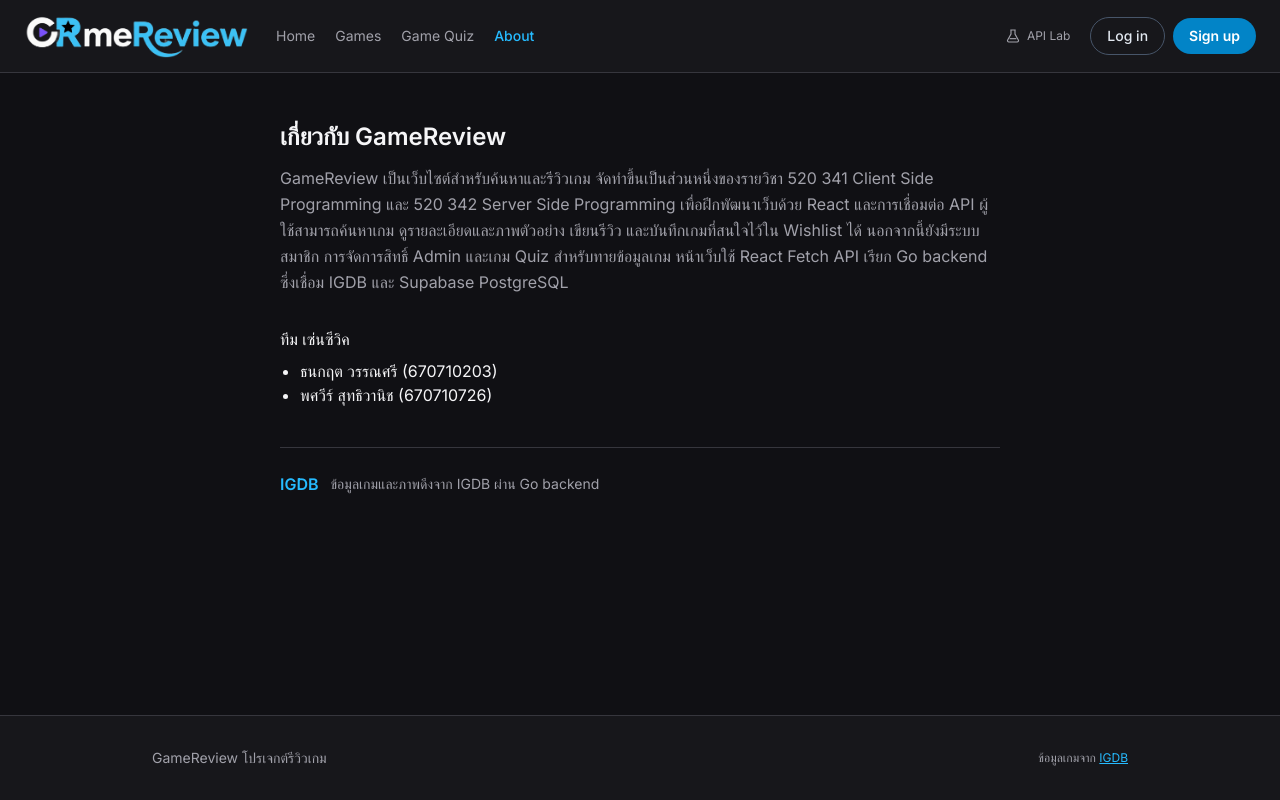
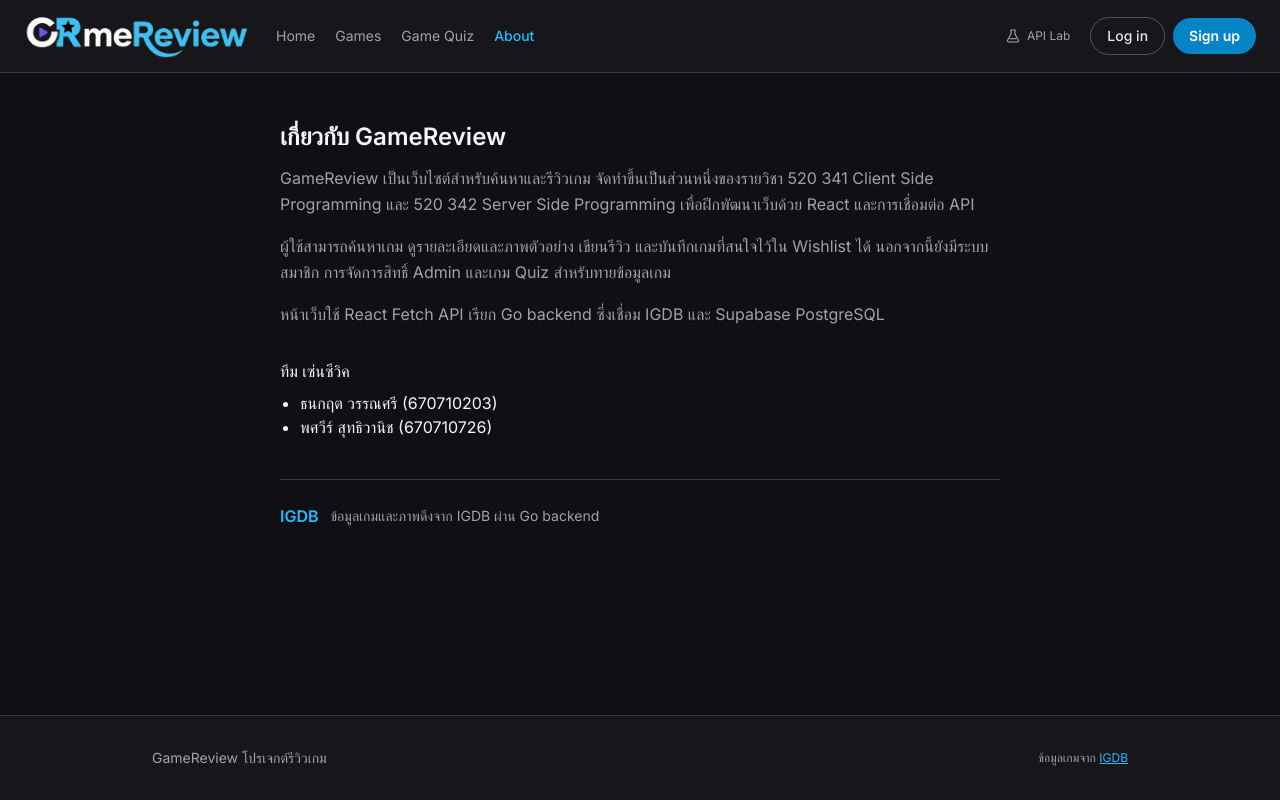
Before and after one commit to Potsavee/GameHub-sensevix, a React (Create React App) app in the folder gamebuhhub-fe/frontend/: page /about in a window 1280 px wide. Built offline with nearby package versions, Linux system fonts and the light colour scheme; no server answers.

Commit message:
page about2

```diff
--- a/gamebuhhub-fe/frontend/src/pages/About.jsx
+++ b/gamebuhhub-fe/frontend/src/pages/About.jsx
@@ -2,15 +2,19 @@ function About() {
   return (
     <div className="mx-auto max-w-3xl px-4 py-12 md:px-6">
       <h1 className="text-2xl font-semibold text-slate-900">เกี่ยวกับ GameReview</h1>
-      <p className="mt-3 leading-relaxed text-slate-600 whitespace-pre-line">
+      <div className="mt-3 space-y-4 leading-relaxed text-slate-600">
+        <p>
           GameReview เป็นเว็บไซต์สำหรับค้นหาและรีวิวเกม จัดทำขึ้นเป็นส่วนหนึ่งของรายวิชา 520 341 Client Side Programming
           และ 520 342 Server Side Programming เพื่อฝึกพัฒนาเว็บด้วย React และการเชื่อมต่อ API
-
+        </p>
+        <p>
           ผู้ใช้สามารถค้นหาเกม ดูรายละเอียดและภาพตัวอย่าง เขียนรีวิว และบันทึกเกมที่สนใจไว้ใน Wishlist ได้ นอกจากนี้ยังมีระบบสมาชิก
           การจัดการสิทธิ์ Admin และเกม Quiz สำหรับทายข้อมูลเกม
-
+        </p>
+        <p>
           หน้าเว็บใช้ React Fetch API เรียก Go backend ซึ่งเชื่อม IGDB และ Supabase PostgreSQL
         </p>
+      </div>
 
       <h2 className="mt-8 font-medium text-slate-900">ทีม เซ่นซีวิค</h2>
       <p className="text-sm text-slate-500"></p>
```
Lines whose indentation alone changed are shown as unchanged.
